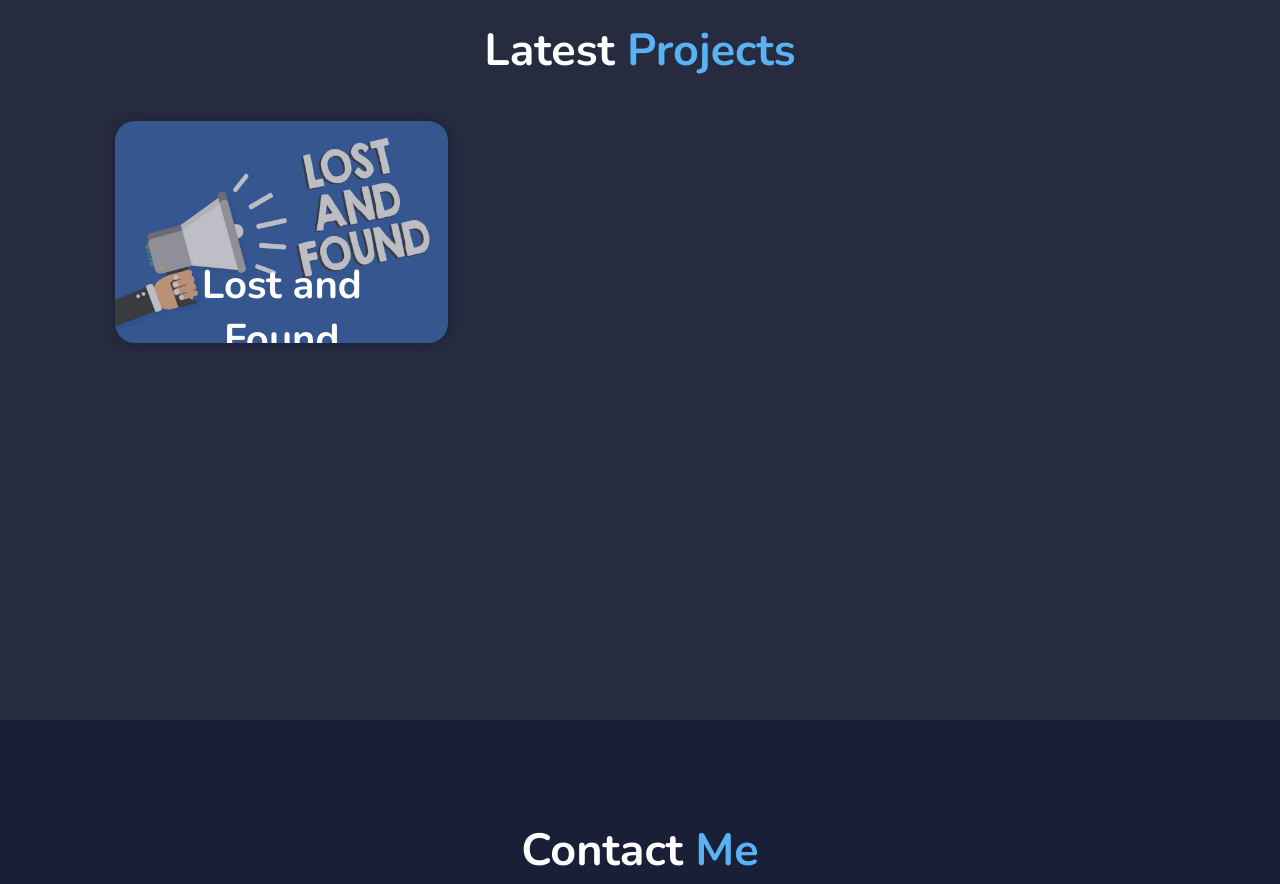
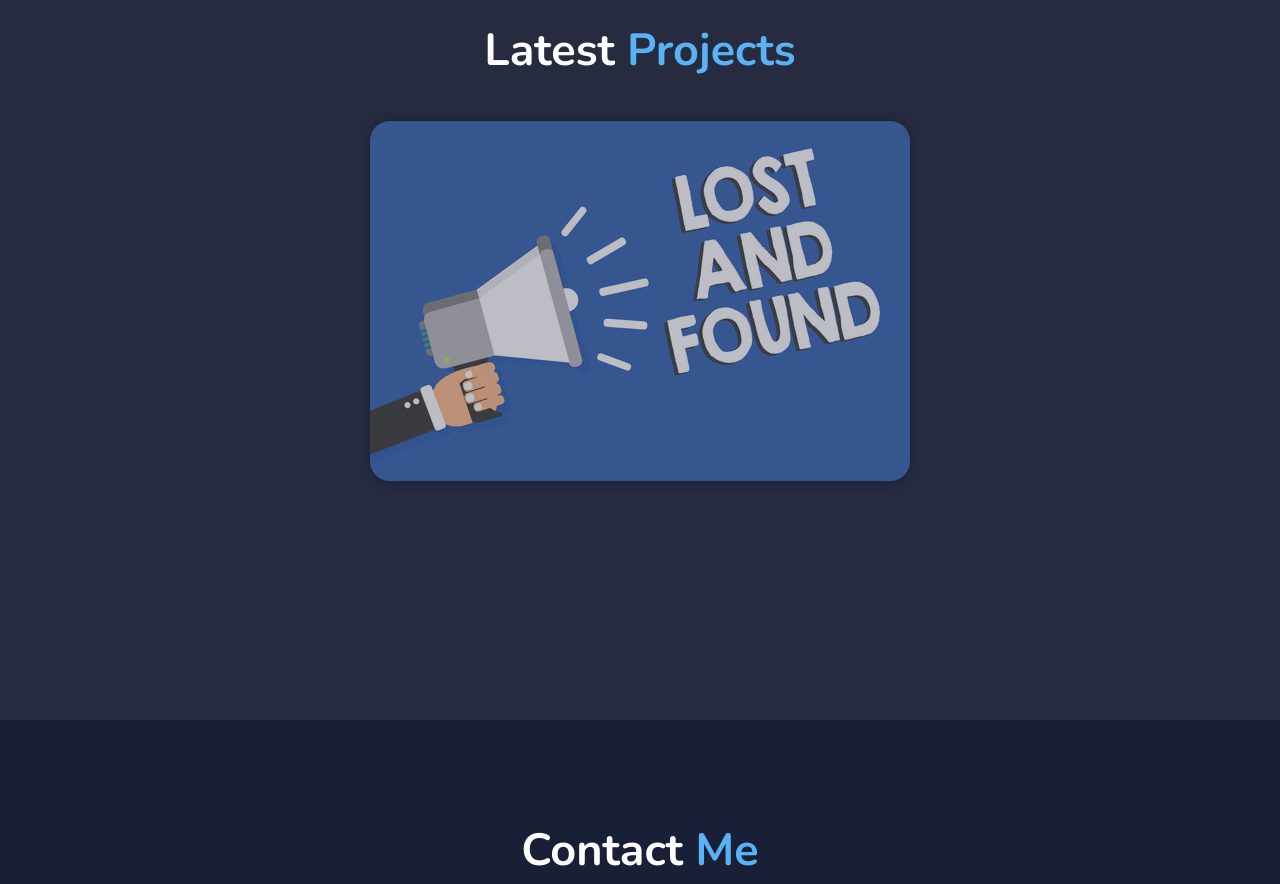
Before and after one commit to AvneeSharma/portfolioWebsite, a plain HTML site: page index.html in a window 1280 px wide. Shown: the part 2480-3364 px from the top of the page. Drawn offline with nearby package versions, Linux system fonts and the light colour scheme.

Commit message:
Update styles.css

```diff
--- a/styles.css
+++ b/styles.css
@@ -239,8 +239,9 @@ span{
 
 .portfolio-container{
     display: grid;
-    grid-template-columns: repeat(3, 1fr);
+/*     grid-template-columns: repeat(3, 1fr); */
     align-items: center;
+    justify-items: center;
     gap: 2.5rem;
 }
 
```
